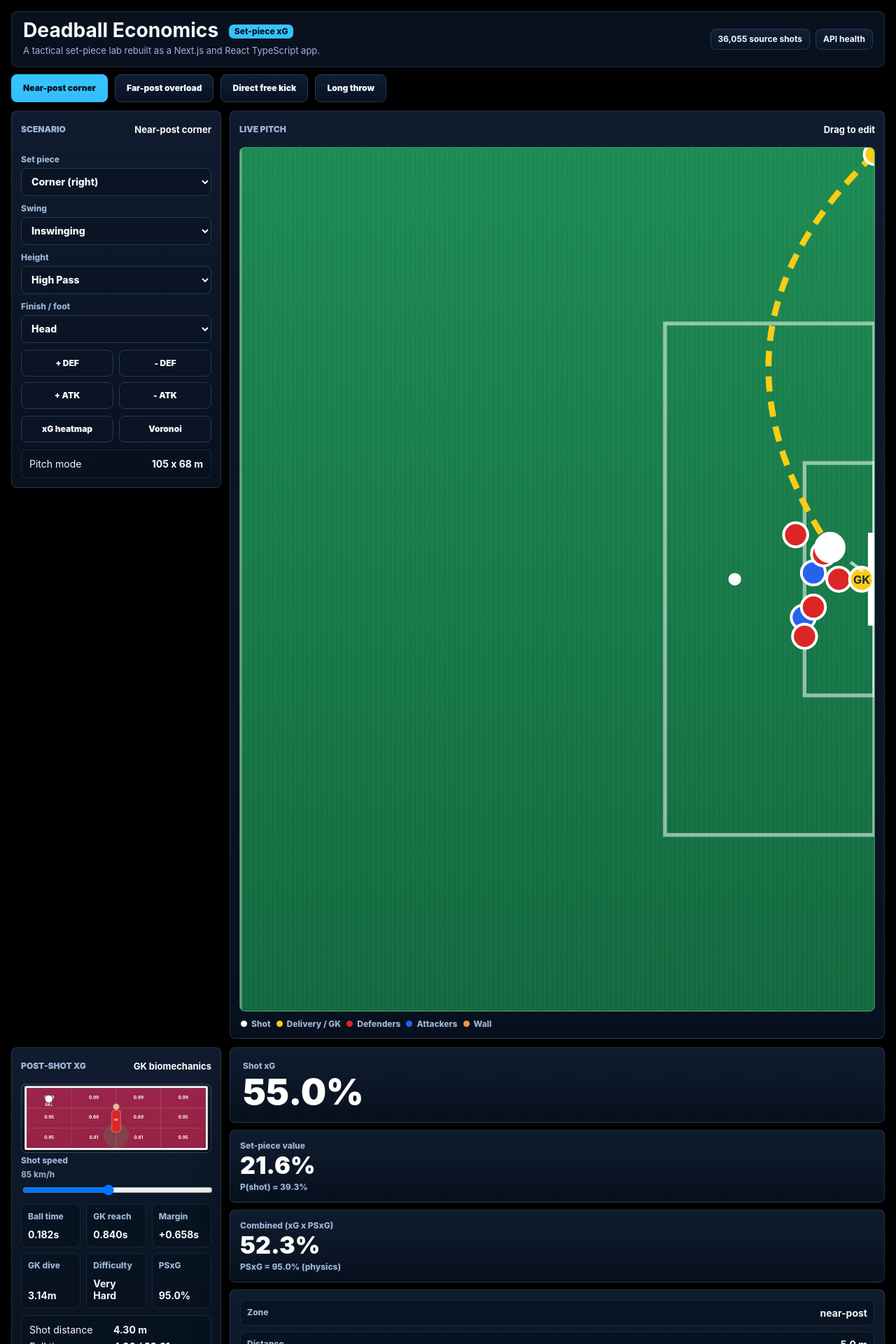
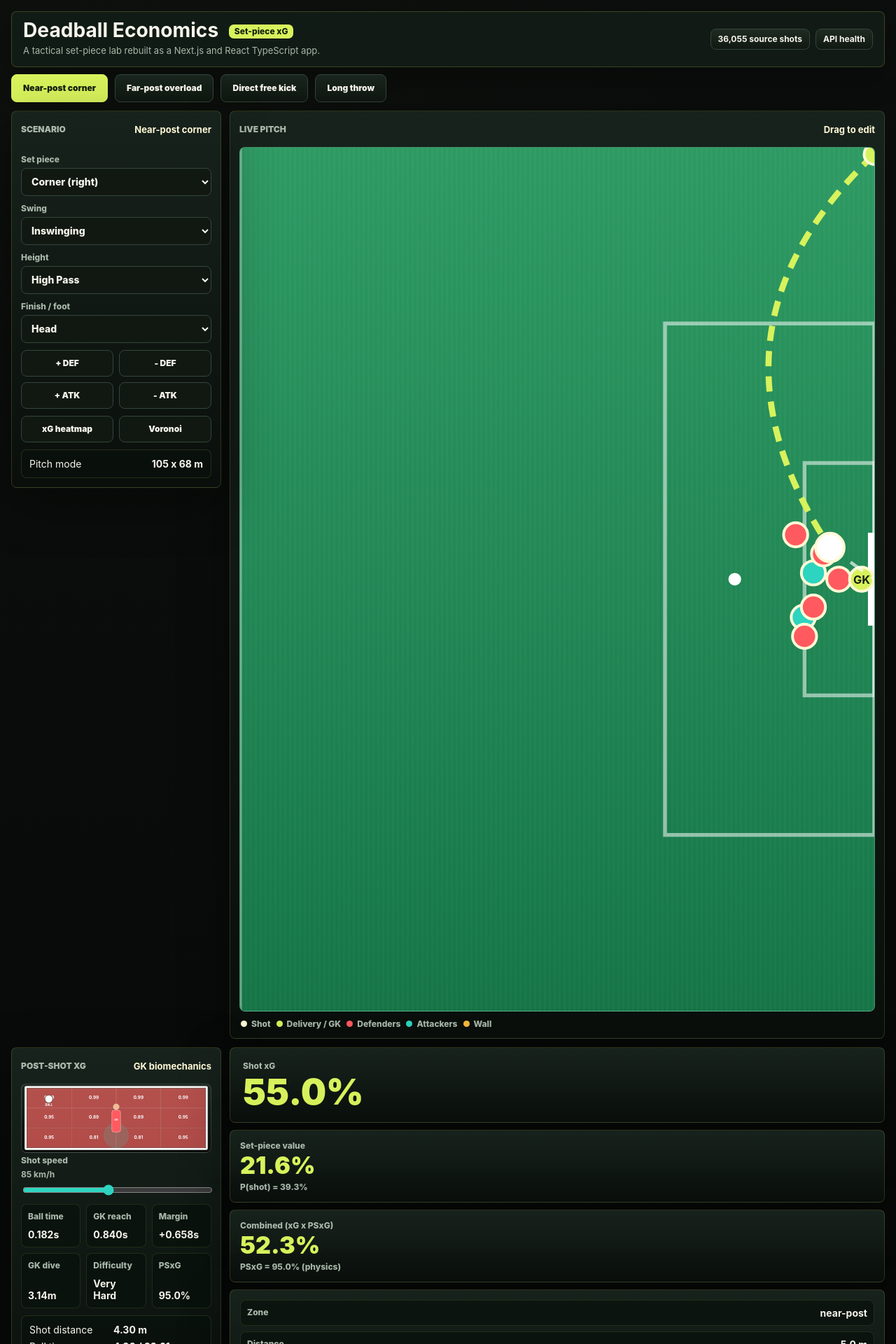
Before and after one commit to yubraj-karki1/Deadball-Economics, a Next.js app: page / in a window 1280 px wide. Shown: the top 1920 px of the page at 70% size. Built offline with nearby package versions, Linux system fonts and the light colour scheme.

Commit message:
new commit in set pieces

```diff
--- a/app/deadball-lab.tsx
+++ b/app/deadball-lab.tsx
@@ -469,33 +469,33 @@ export default function DeadballLab() {
             <PitchMarks />
             {state.showVor && <Voronoi defenders={[...state.defenders, ...wallPlayers]} attackers={state.attackers} gk={state.gk} />}
             {heat.map((c, i) => <rect key={i} x={c.x - 1.1} y={c.y - 1.3} width="2.2" height="2.6" fill={heatColor(c.xg)} opacity="0.5" />)}
-            <path d={shotPath} fill="none" stroke="#facc15" strokeWidth="0.48" strokeDasharray="1.2 0.8" />
-            {state.attackers.map((a, i) => <Player key={`a${i}`} p={a} color="#2563eb" onPointerDown={() => setDrag({ kind: "atk", index: i })} />)}
-            {state.defenders.map((d, i) => <Player key={`d${i}`} p={d} color="#dc2626" onPointerDown={() => setDrag({ kind: "def", index: i })} />)}
-            {wallPlayers.map((d, i) => <g key={`w${i}`}><Player p={d} color="#fb923c" /><text x={d[0]} y={d[1] + 0.34} textAnchor="middle" fontSize="0.82" fill="#1f1304" fontWeight="bold">W</text></g>)}
-            <Player p={state.gk} color="#facc15" label="GK" onPointerDown={() => setDrag({ kind: "gk" })} />
-            <Player p={state.start} color="#facc15" radius={0.8} onPointerDown={() => setDrag({ kind: "start" })} />
+            <path d={shotPath} fill="none" stroke="#d7f25c" strokeWidth="0.48" strokeDasharray="1.2 0.8" />
+            {state.attackers.map((a, i) => <Player key={`a${i}`} p={a} color="#2dd4bf" onPointerDown={() => setDrag({ kind: "atk", index: i })} />)}
+            {state.defenders.map((d, i) => <Player key={`d${i}`} p={d} color="#ff5a5f" onPointerDown={() => setDrag({ kind: "def", index: i })} />)}
+            {wallPlayers.map((d, i) => <g key={`w${i}`}><Player p={d} color="#f6b73c" /><text x={d[0]} y={d[1] + 0.34} textAnchor="middle" fontSize="0.82" fill="#241706" fontWeight="bold">W</text></g>)}
+            <Player p={state.gk} color="#d7f25c" label="GK" onPointerDown={() => setDrag({ kind: "gk" })} />
+            <Player p={state.start} color="#d7f25c" radius={0.8} onPointerDown={() => setDrag({ kind: "start" })} />
             {!isDirect ? <>
               <line x1={state.shot[0]} y1={state.shot[1]} x2={GX} y2={GY} stroke="#ffffffaa" strokeWidth="0.25" strokeDasharray="1.2 0.8" />
               <Player p={state.shot} color="#fff" radius={1.12} onPointerDown={() => setDrag({ kind: "shot" })} />
             </> : <circle cx={directTarget[0]} cy={directTarget[1]} r="0.45" fill="#fff" stroke="#111" strokeWidth="0.2" />}
           </svg>
-          <div className="legend"><Legend color="#fff" text="Shot" /><Legend color="#facc15" text="Delivery / GK" /><Legend color="#dc2626" text="Defenders" /><Legend color="#2563eb" text="Attackers" /><Legend color="#fb923c" text="Wall" /></div>
+          <div className="legend"><Legend color="#fff9d6" text="Shot" /><Legend color="#d7f25c" text="Delivery / GK" /><Legend color="#ff5a5f" text="Defenders" /><Legend color="#2dd4bf" text="Attackers" /><Legend color="#f6b73c" text="Wall" /></div>
         </section>
 
         <section className="panel psxgpanel">
           <div className="panel-head"><span>Post-shot xG</span><b>GK biomechanics</b></div>
           <svg ref={goalRef} viewBox="0 0 764 280" className="goalframe" onPointerMove={onGoalMove}>
             <rect x="11" y="11" width="742" height="254" fill="none" stroke="#fff" strokeWidth="8" rx="2" />
-            <rect x="16" y="16" width="732" height="244" fill="rgba(0,80,0,.4)" />
+            <rect x="16" y="16" width="732" height="244" fill="rgba(18,92,51,.42)" />
             {Array.from({ length: 4 }).map((_, c) => Array.from({ length: 3 }).map((__, r) => {
               const x = (c + 0.5) * GOAL_W / 4;
               const y = GOAL_H - (r + 0.5) * GOAL_H / 3;
               const v = calcPhysics([x, y], state.gkf, state.shotSpeed, distM(modelShot), craftBonus).psxg;
               return <g key={`${c}-${r}`}><rect x={16 + c * 183} y={16 + r * 81.33} width="183" height="81.33" fill={zoneFill(v)} stroke="rgba(255,255,255,.25)" /><text x={16 + c * 183 + 91.5} y={16 + r * 81.33 + 44} textAnchor="middle" fill="#fff" fontSize="18" fontWeight="bold">{v.toFixed(2)}</text></g>;
             }))}
-            <ellipse cx={gkSvgX} cy={gkSvgY} rx={Math.max(50, (psxg.ballTime - 0.15) * GK_H * 100)} ry={Math.max(50, (psxg.ballTime - 0.15) * GK_V * 100)} fill="rgba(34,197,94,.18)" stroke="rgba(34,197,94,.85)" strokeDasharray="6 4" />
-            <g onPointerDown={() => setGoalDrag("gk")} className="grab"><rect x={gkSvgX - 18} y={gkSvgY - 104} width="36" height="90" rx="10" fill="#dc2626" stroke="#fff" /><circle cx={gkSvgX} cy={gkSvgY - 118} r="12" fill="#e8b89a" stroke="#fff" /><text x={gkSvgX} y={gkSvgY - 60} textAnchor="middle" fill="#fff" fontSize="11" fontWeight="bold">GK</text></g>
+            <ellipse cx={gkSvgX} cy={gkSvgY} rx={Math.max(50, (psxg.ballTime - 0.15) * GK_H * 100)} ry={Math.max(50, (psxg.ballTime - 0.15) * GK_V * 100)} fill="rgba(45,212,191,.16)" stroke="rgba(45,212,191,.9)" strokeDasharray="6 4" />
+            <g onPointerDown={() => setGoalDrag("gk")} className="grab"><rect x={gkSvgX - 18} y={gkSvgY - 104} width="36" height="90" rx="10" fill="#ff5a5f" stroke="#fff" /><circle cx={gkSvgX} cy={gkSvgY - 118} r="12" fill="#f0bc8f" stroke="#fff" /><text x={gkSvgX} y={gkSvgY - 60} textAnchor="middle" fill="#fff" fontSize="11" fontWeight="bold">GK</text></g>
             <g onPointerDown={() => setGoalDrag("ball")} className="grab"><circle cx={ballSvgX} cy={ballSvgY} r="16" fill="#fff" stroke="#333" strokeWidth="2" /><text x={ballSvgX} y={ballSvgY + 29} textAnchor="middle" fill="#fff" fontSize="12" fontWeight="bold">BALL</text></g>
           </svg>
           <Slider label="Shot speed" value={state.shotSpeed} min={40} max={140} onChange={(shotSpeed) => update({ shotSpeed })} suffix=" km/h" />
@@ -543,7 +543,7 @@ function Slider({ label, value, min, max, step = 1, suffix = "", onChange }: { l
 }
 
 function Player({ p, color, label, radius = 0.95, onPointerDown }: { p: Point; color: string; label?: string; radius?: number; onPointerDown?: () => void }) {
-  return <g onPointerDown={onPointerDown} className={onPointerDown ? "grab" : undefined}><circle cx={p[0]} cy={p[1]} r={radius} fill={color} stroke="#fff" strokeWidth="0.22" />{label && <text x={p[0]} y={p[1] + 0.35} textAnchor="middle" fontSize="0.9" fill="#1f2937" fontWeight="bold">{label}</text>}</g>;
+  return <g onPointerDown={onPointerDown} className={onPointerDown ? "grab" : undefined}><circle cx={p[0]} cy={p[1]} r={radius} fill={color} stroke="#fff9d6" strokeWidth="0.22" />{label && <text x={p[0]} y={p[1] + 0.35} textAnchor="middle" fontSize="0.9" fill="#15200c" fontWeight="bold">{label}</text>}</g>;
 }
 
 function PitchMarks() {
@@ -551,11 +551,11 @@ function PitchMarks() {
 }
 
 function Voronoi({ defenders, attackers, gk }: { defenders: Point[]; attackers: Point[]; gk: Point }) {
-  const pts: Array<[Point, string]> = [...defenders.map((p) => [p, "#f87171"] as [Point, string]), ...attackers.map((p) => [p, "#60a5fa"] as [Point, string]), [gk, "#fbbf24"]];
+  const pts: Array<[Point, string]> = [...defenders.map((p) => [p, "#ff8a76"] as [Point, string]), ...attackers.map((p) => [p, "#6ee7d8"] as [Point, string]), [gk, "#d7f25c"]];
   const cells = [];
   for (let x = X0; x <= X1; x += 1.4) for (let y = 0; y <= 68; y += 1.4) {
     let best = Infinity;
-    let col = "#64748b";
+    let col = "#5a6b5f";
     for (const [p, c] of pts) {
       const d = (p[0] - x) ** 2 + (p[1] - y) ** 2;
       if (d < best) {
@@ -569,12 +569,12 @@ function Voronoi({ defenders, attackers, gk }: { defenders: Point[]; attackers:
 }
 
 function zoneFill(v: number) {
-  if (v >= 0.8) return "rgba(233,30,99,.65)";
-  if (v >= 0.65) return "rgba(233,30,99,.5)";
-  if (v >= 0.5) return "rgba(255,152,0,.55)";
-  if (v >= 0.35) return "rgba(255,193,7,.5)";
-  if (v >= 0.25) return "rgba(139,195,74,.5)";
-  return "rgba(76,175,80,.55)";
+  if (v >= 0.8) return "rgba(255,90,95,.68)";
+  if (v >= 0.65) return "rgba(255,111,72,.58)";
+  if (v >= 0.5) return "rgba(246,183,60,.58)";
+  if (v >= 0.35) return "rgba(215,242,92,.46)";
+  if (v >= 0.25) return "rgba(45,212,191,.42)";
+  return "rgba(34,126,86,.5)";
 }
 
 function recommendationFor(r: XgResponse, combined: number | null, isDirect: boolean) {
--- a/app/globals.css
+++ b/app/globals.css
@@ -1,12 +1,14 @@
 :root {
-  --bg: #07111f;
-  --ink: #f8fbff;
-  --muted: #9eb5d7;
-  --panel: #101a2b;
-  --panel-2: #0b1424;
-  --border: #263956;
-  --deep: #35c2ff;
-  --shadow: 0 22px 70px rgba(0, 0, 0, 0.34);
+  --bg: #0c0f0d;
+  --ink: #f6f5ec;
+  --muted: #a9b8aa;
+  --panel: #17211c;
+  --panel-2: #111812;
+  --border: #34463a;
+  --deep: #d7f25c;
+  --teal: #2dd4bf;
+  --amber: #f6b73c;
+  --shadow: 0 22px 70px rgba(0, 0, 0, 0.38);
 }
 
 * { box-sizing: border-box; }
@@ -19,7 +21,10 @@ body {
   font-family: Inter, ui-sans-serif, system-ui, -apple-system, Segoe UI, Roboto, sans-serif;
   font-size: 14px;
   color: var(--ink);
-  background: #000;
+  background:
+    linear-gradient(180deg, rgba(12, 15, 13, 0.92), rgba(7, 9, 8, 0.98)),
+    radial-gradient(circle at 14% 0%, rgba(215, 242, 92, 0.12), transparent 34%),
+    #070908;
   padding: 16px;
 }
 
@@ -41,9 +46,9 @@ button, select, input { font: inherit; }
   gap: 16px;
   margin-bottom: 10px;
   padding: 12px 16px;
-  border: 1px solid rgba(158, 181, 215, 0.16);
+  border: 1px solid rgba(215, 242, 92, 0.2);
   border-radius: 8px;
-  background: rgba(10, 19, 33, 0.92);
+  background: rgba(19, 28, 23, 0.94);
   box-shadow: 0 14px 44px rgba(0, 0, 0, 0.32);
 }
 
@@ -60,7 +65,7 @@ h1 {
   padding: 4px 8px;
   border-radius: 7px;
   background: var(--deep);
-  color: #04121f;
+  color: #15200c;
   font-size: 12px;
   font-weight: 800;
   vertical-align: middle;
@@ -90,7 +95,7 @@ h1 {
   padding: 0 10px;
   border-radius: 8px;
   border: 1px solid var(--border);
-  background: linear-gradient(180deg, rgba(18, 34, 56, 0.9), rgba(10, 21, 37, 0.9));
+  background: linear-gradient(180deg, rgba(32, 44, 34, 0.92), rgba(17, 24, 18, 0.94));
   color: var(--ink);
   text-decoration: none;
   font-size: 12px;
@@ -120,7 +125,7 @@ h1 {
   flex: 0 0 auto;
   height: 40px;
   padding: 0 16px;
-  background: linear-gradient(180deg, rgba(16, 32, 54, 0.95), rgba(10, 20, 36, 0.95));
+  background: linear-gradient(180deg, rgba(27, 39, 31, 0.96), rgba(15, 24, 16, 0.96));
 }
 
 .preset:hover,
@@ -128,7 +133,7 @@ h1 {
 .btn.toggle.on {
   background: var(--deep);
   border-color: var(--deep);
-  color: #04121f;
+  color: #15200c;
 }
 
 .grid {
@@ -141,10 +146,10 @@ h1 {
 
 .panel,
 .card {
-  background: linear-gradient(180deg, rgba(16, 29, 48, 0.97), rgba(8, 17, 31, 0.97));
-  border: 1px solid rgba(158, 181, 215, 0.18);
+  background: linear-gradient(180deg, rgba(24, 35, 29, 0.98), rgba(10, 15, 12, 0.98));
+  border: 1px solid rgba(215, 242, 92, 0.16);
   border-radius: 8px;
-  box-shadow: 0 16px 48px rgba(0, 0, 0, 0.28);
+  box-shadow: var(--shadow);
 }
 
 .panel { padding: 13px; min-width: 0; min-height: 0; }
@@ -163,7 +168,7 @@ h1 {
 }
 
 .panel-head b {
-  color: #fff;
+  color: #fff9d6;
   font-size: 13px;
   text-transform: none;
 }
@@ -190,6 +195,10 @@ label {
 select,
 input[type=range] { width: 100%; }
 
+input[type=range] {
+  accent-color: var(--teal);
+}
+
 select {
   min-height: 40px;
   border: 1px solid var(--border);
@@ -199,6 +208,14 @@ select {
   padding: 0 10px;
   font-size: 14px;
   font-weight: 850;
+}
+
+select:focus-visible,
+button:focus-visible,
+input[type=range]:focus-visible,
+a:focus-visible {
+  outline: 2px solid var(--deep);
+  outline-offset: 2px;
 }
 
 .tool-row {
@@ -213,8 +230,8 @@ select {
 .formula-live {
   padding: 11px;
   border-radius: 8px;
-  border: 1px solid rgba(158, 181, 215, 0.14);
-  background: rgba(8, 18, 31, 0.72);
+  border: 1px solid rgba(215, 242, 92, 0.13);
+  background: rgba(10, 18, 13, 0.76);
 }
 
 .mini-card {
@@ -225,7 +242,7 @@ select {
 .fk-title,
 .bk-title {
   margin-bottom: 8px;
-  color: #fff;
+  color: #fff9d6;
   font-size: 13px;
   font-weight: 900;
 }
@@ -241,7 +258,7 @@ select {
   border-radius: 8px;
   background:
     linear-gradient(90deg, rgba(255,255,255,.025) 50%, transparent 50%) 0 0 / 7px 7px,
-    linear-gradient(180deg, #1d8a53, #12693f);
+    linear-gradient(180deg, #2e9a63, #157547);
   border: 1px solid rgba(255,255,255,.2);
   touch-action: none;
 }
@@ -250,7 +267,7 @@ select {
   width: 100%;
   aspect-ratio: 764 / 280;
   border-radius: 8px;
-  background: linear-gradient(180deg, #132030, #07101b);
+  background: linear-gradient(180deg, #1d2921, #090d0a);
   border: 1px solid rgba(255,255,255,.18);
   touch-action: none;
 }
@@ -286,8 +303,8 @@ select {
   gap: 10px;
   padding: 9px;
   border-radius: 8px;
-  background: rgba(8, 18, 31, 0.72);
-  border: 1px solid rgba(158, 181, 215, 0.12);
+  background: rgba(10, 18, 13, 0.76);
+  border: 1px solid rgba(215, 242, 92, 0.11);
 }
 
 .m {
@@ -327,7 +344,7 @@ select {
   font-size: clamp(40px, 4vw, 62px);
   line-height: 1;
   font-weight: 950;
-  color: #fff;
+  color: var(--deep);
 }
 
 .v.mid {
@@ -347,7 +364,7 @@ select {
 }
 
 .insight {
-  color: #dbeafe;
+  color: #e8f7d2;
   line-height: 1.55;
 }
 
```
Also changed, not shown: 1 other file (tests, documents, lock files or other folders).
